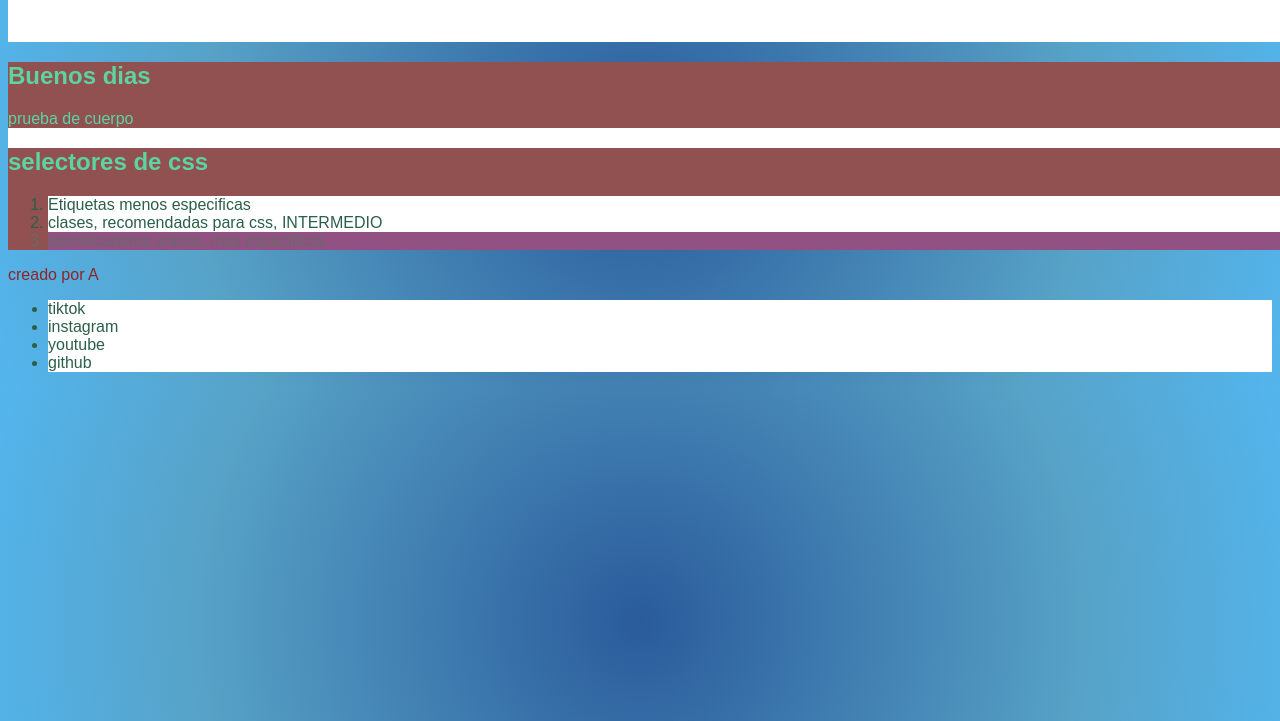
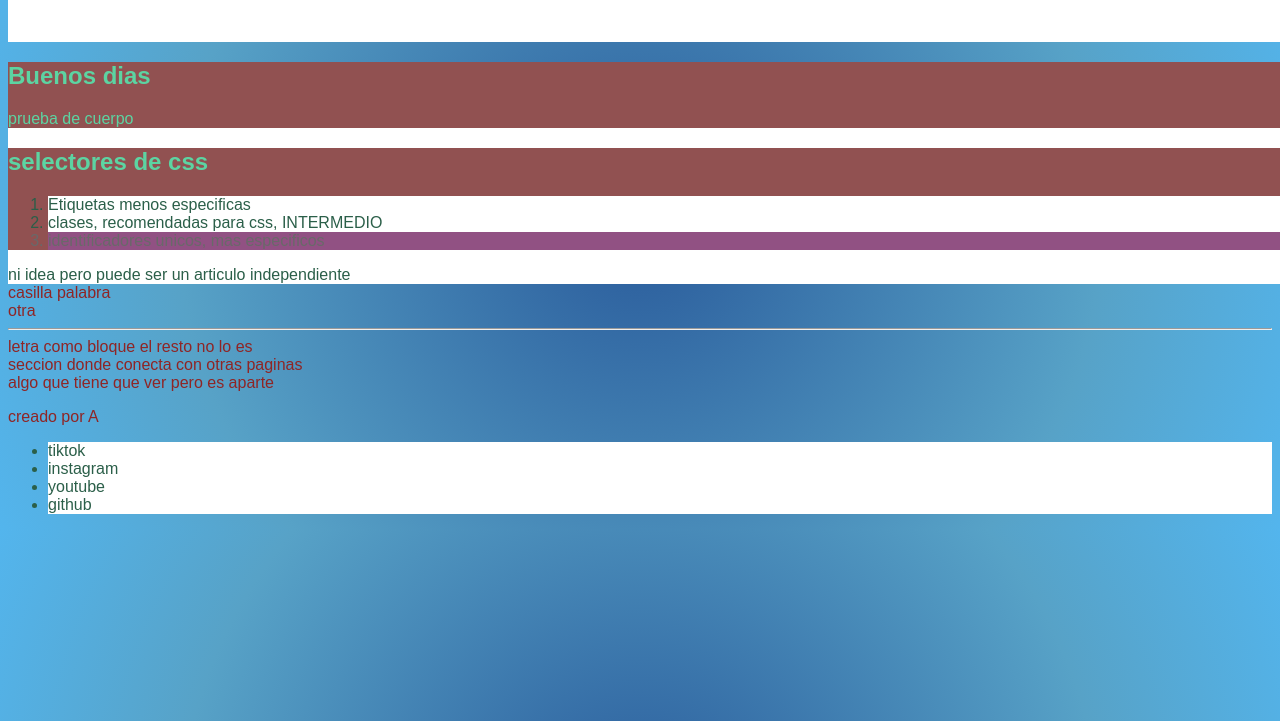
Before and after one commit to paloma70/proyect, a plain HTML site: page HTML/semantica.html in a window 1280 px wide. Shown: the part 79-800 px from the top of the page. Drawn offline with Linux system fonts and the light colour scheme.

Commit message:
LINKS AND NEW CODING FOR HTML UPDATE

```diff
--- a/HTML/semantica.html
+++ b/HTML/semantica.html
@@ -33,7 +33,14 @@
             <li id="list-unic">identificadores unicos, mas especificos</li>
         </ol>
     </section>
+    <article>ni idea pero puede ser un articulo independiente </article>
    </main>
+   <span>casilla palabra</span><br>
+   <span>otra</span>
+   <hr />
+   <div>letra como bloque el resto no lo es</div>
+   <nav>seccion donde conecta con otras paginas</nav>
+   <aside>algo que tiene que ver pero es aparte</aside>
    <!--pie de pagina-->
    <footer>
     <p>creado por A</p>
```
Also changed, not shown: HTML/index.html (+8 -3 lines), 1 other file.
